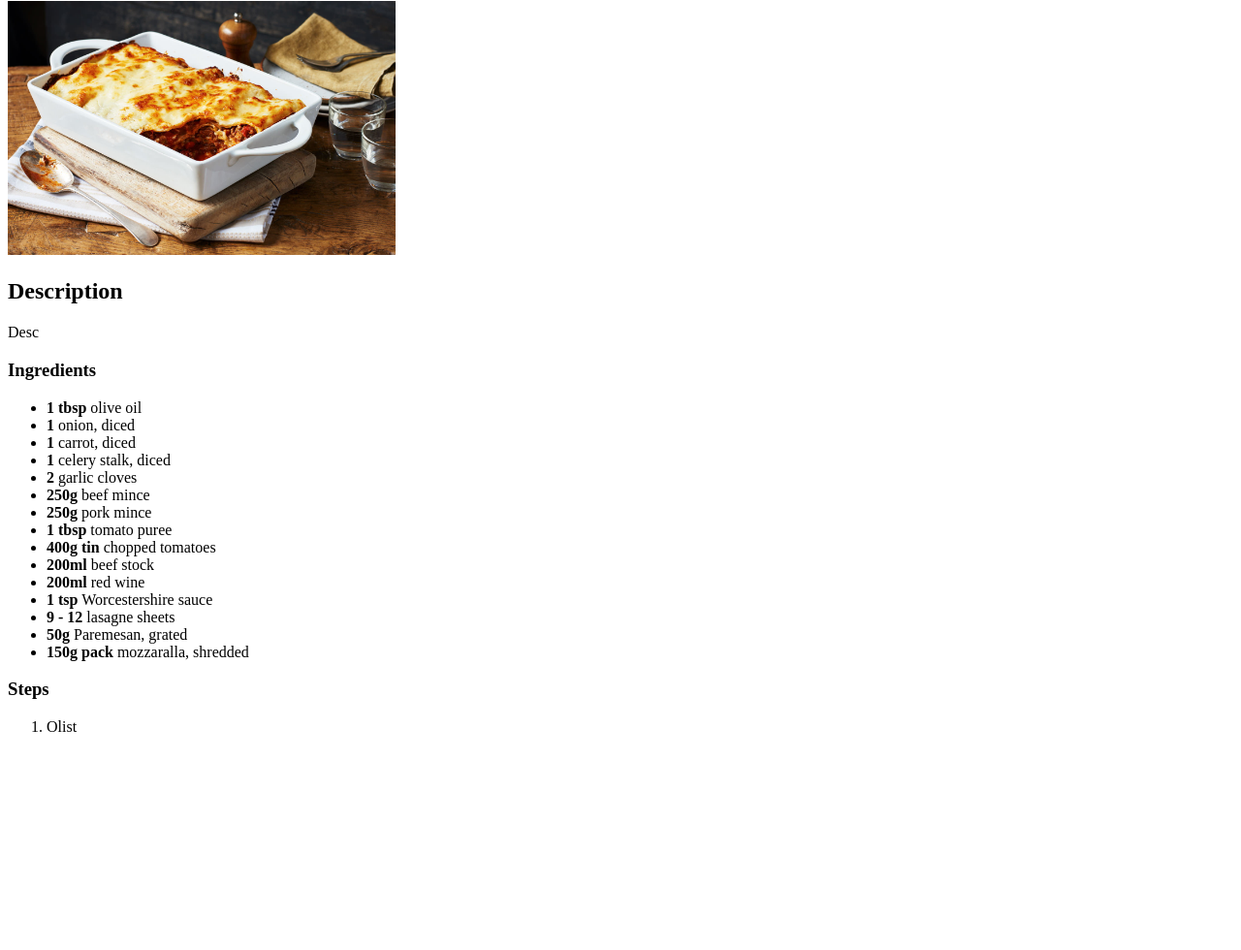
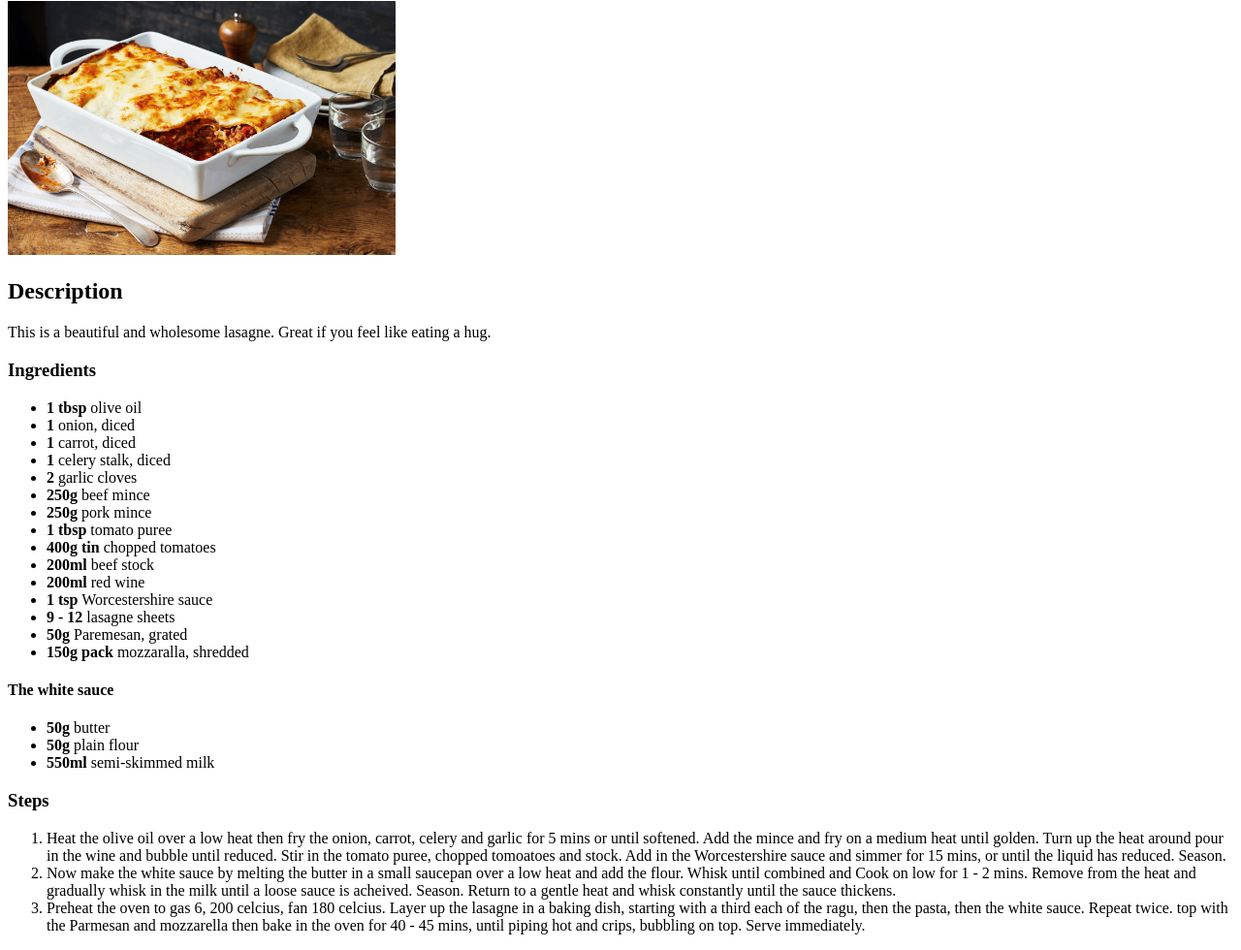
Before and after one commit to classickk/odin-recipes, a plain HTML site: page recipes/lasagne.html in a window 1280 px wide. Shown: the part 79-1059 px from the top of the page at 97% size. Before the commit the page ends 854 px from the top, so only its background shows below. Drawn offline with Linux system fonts and the light colour scheme.

Commit message:
Complete website to satisy critera of Odin task
Added required pages to project

```diff
--- a/recipes/lasagne.html
+++ b/recipes/lasagne.html
@@ -10,7 +10,7 @@
         <img src="../img/lasagne.jpg" alt="Picture of a cooked lasagne in a white dish" width="400">
         <h2>Description</h2>
         <p>
-            Desc
+            This is a beautiful and wholesome lasagne.  Great if you feel like eating a hug.
         </p>
 
         <h3>Ingredients</h3>
@@ -30,13 +30,40 @@
             <li><strong>1 tsp</strong> Worcestershire sauce</li>
             <li><strong>9 - 12</strong> lasagne sheets</li>
             <li><strong>50g</strong> Paremesan, grated</li>
-            <li><strong>150g pack</strong> mozzaralla, shredded </li>
+            <li><strong>150g pack</strong> mozzaralla, shredded</li>
+        </ul>
+        <h4>The white sauce</h4>
+        <ul>
+            <li><strong>50g</strong> butter</li>
+            <li><strong>50g</strong> plain flour</li>
+            <li><strong>550ml</strong> semi-skimmed milk</li>
         </ul>
 
         <h3>Steps</h3>
         <p>
         <ol>
-            <li>Olist</li>
+            <li>
+                Heat the olive oil over a low heat then fry the onion, carrot,
+                celery and garlic for 5 mins or until softened.  Add the mince
+                and fry on a medium heat until golden.  Turn up the heat around
+                pour in the wine and bubble until reduced.  Stir in the tomato
+                puree, chopped tomoatoes and stock.  Add in the Worcestershire
+                sauce and simmer for 15 mins, or until the liquid has reduced.  Season.
+            </li>
+            <li>
+                Now make the white sauce by melting the butter in a small saucepan
+                over a low heat and add the flour.  Whisk until combined and Cook
+                on low for 1 - 2 mins.  Remove from the heat and gradually whisk
+                in the milk until a loose sauce is acheived.  Season.  Return to
+                a gentle heat and whisk constantly until the sauce thickens.
+            </li>
+            <li>
+                Preheat the oven to gas 6, 200 celcius, fan 180 celcius.  Layer up
+                the lasagne in a baking dish, starting with a third each of the
+                ragu, then the pasta, then the white sauce.  Repeat twice.  top
+                with the Parmesan and mozzarella then bake in the oven for 40 - 45
+                mins, until piping hot and crips, bubbling on top.  Serve immediately.
+            </li>
         </ol>
         </p>
     </body>
```
Also changed, not shown: recipes/pizza.html (+1 -0 lines).
